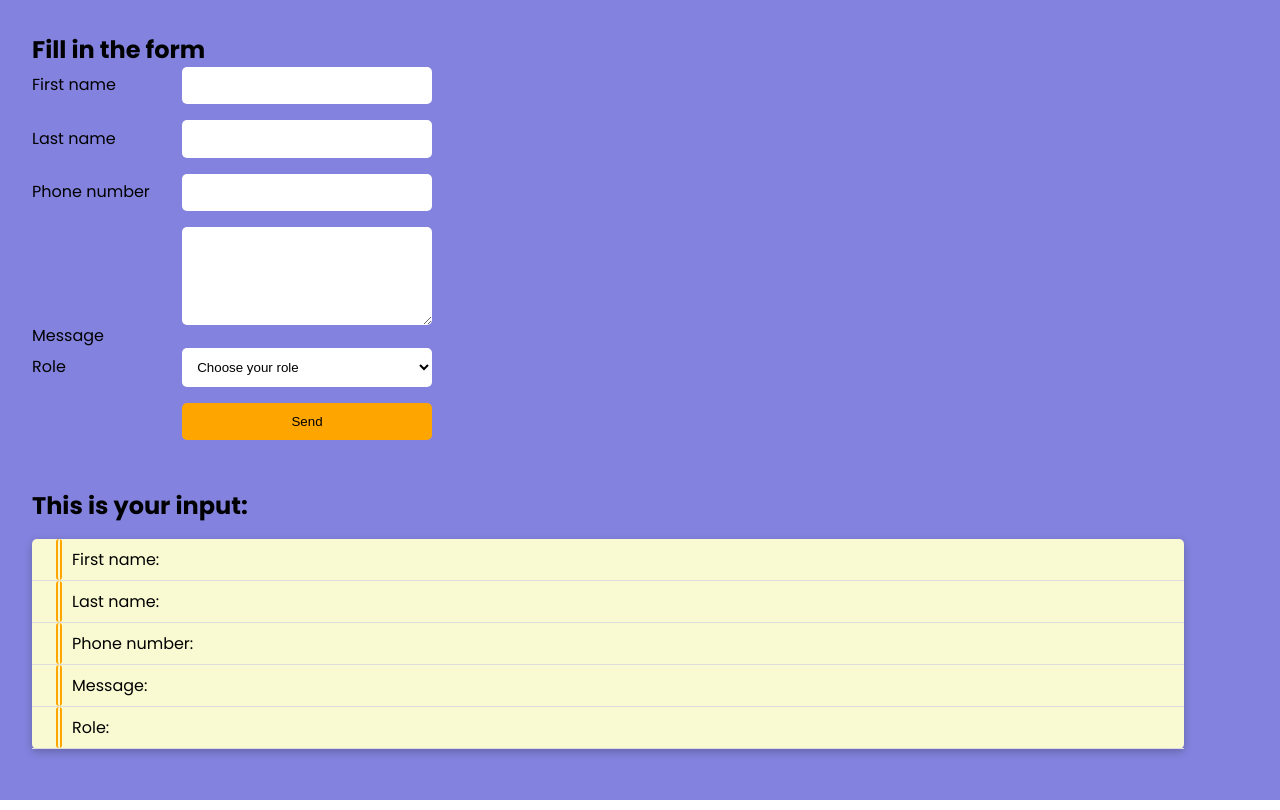
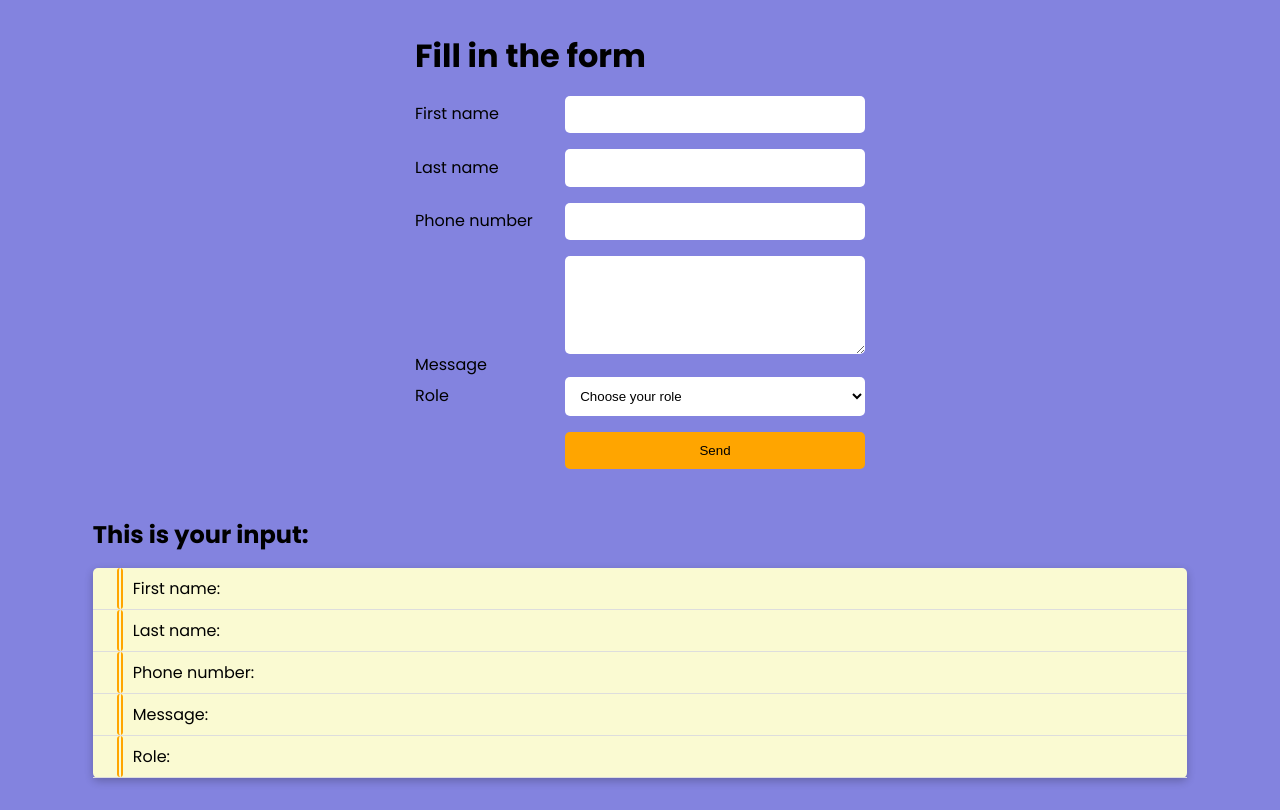
Before and after one commit to Duyen-codes/react22k-notes, a React (Create React App) app: page / in a window 1280 px wide. Built offline with nearby package versions, Linux system fonts and the light colour scheme.

Commit message:
centered form and view section, mobile responsive

```diff
--- a/src/App.js
+++ b/src/App.js
@@ -12,6 +12,7 @@ class App extends Component {
     message: "",
     role: "",
     showPopup: false,
+    isValid: true,
   };
 
   handleInputChange = (e) => {
@@ -23,6 +24,10 @@ class App extends Component {
   handleFormSubmit = (e) => {
     e.preventDefault();
     console.log("form submitted");
+    // if (e.target.value.trim().length === 0) {
+    //   this.setState({ isValid: !this.state.isValid });
+    //   return;
+    // }
     this.setState({ showPopup: !this.state.showPopup });
   };
 
@@ -32,7 +37,6 @@ class App extends Component {
         <Form
           onChange={this.handleInputChange}
           onSubmit={this.handleFormSubmit}
-          onClick={this.toggleModal}
         />
         <View
           firstName={this.state.firstName}
--- a/src/App.module.css
+++ b/src/App.module.css
@@ -1,4 +1,6 @@
 .App {
   padding: 2rem;
   position: relative;
+  display: flex;
+  flex-direction: column;
 }
--- a/src/components/Form.js
+++ b/src/components/Form.js
@@ -3,10 +3,11 @@ import styles from "./Form.module.css";
 
 const Form = (props) => {
   return (
-    <div>
-      <h2>Fill in the form</h2>
+    <div className={styles["form-container"]}>
+      <h2 className={styles.formTitle}>Fill in the form</h2>
       <form>
-        <div>
+        {/* ${!isValid ? "invalid" : ""} */}
+        <div className={styles["form-control"]}>
           <label htmlFor="firstName">First name</label>
           <input
             autoComplete="off"
@@ -16,7 +17,7 @@ const Form = (props) => {
             onChange={props.onChange}
           />
         </div>
-        <div>
+        <div className={styles["form-control"]}>
           <label htmlFor="lastName">Last name</label>
           <input
             autoComplete="off"
@@ -26,7 +27,7 @@ const Form = (props) => {
             onChange={props.onChange}
           />
         </div>
-        <div>
+        <div className={styles["form-control"]}>
           <label htmlFor="phoneNumber">Phone number</label>
           <input
             autoComplete="off"
@@ -36,7 +37,7 @@ const Form = (props) => {
             onChange={props.onChange}
           />
         </div>
-        <div>
+        <div className={styles["form-control"]}>
           <label htmlFor="message">Message</label>
           <textarea
             autoComplete="off"
@@ -47,7 +48,7 @@ const Form = (props) => {
             onChange={props.onChange}
           ></textarea>
         </div>
-        <div>
+        <div className={styles["form-control"]}>
           <label htmlFor="role">Role</label>
           <select name="role" id="role" onChange={props.onChange}>
             <option value="">Choose your role</option>
--- a/src/components/Form.module.css
+++ b/src/components/Form.module.css
@@ -1,3 +1,12 @@
+.form-container {
+  align-self: center;
+}
+
+.formTitle {
+  margin-bottom: 1rem;
+  font-size: 2rem;
+}
+
 form label {
   display: inline-block;
   width: 150px;
@@ -6,7 +15,7 @@ form label {
 input,
 textarea,
 select {
-  width: 250px;
+  width: 300px;
   padding: 0.7rem;
   margin-bottom: 1rem;
   background: white;
@@ -16,14 +25,22 @@ select {
 
 form button {
   background-color: orange;
-  width: 250px;
+  width: 300px;
   padding: 0.7rem;
   border-radius: 5px;
   margin-left: 150px;
   cursor: pointer;
 }
 
-@media screen and (max-width: 400px) {
+.form-control.invalid input {
+  border-color: red;
+}
+
+.form-control.invalid label {
+  color: red;
+}
+
+@media screen and (max-width: 500px) {
   form button {
     margin-left: 0;
   }
--- a/src/components/View.module.css
+++ b/src/components/View.module.css
@@ -1,6 +1,7 @@
 .view-container {
   margin-top: 3rem;
-  max-width: 90vw;
+  width: 90%;
+  align-self: center;
 }
 
 .view-content {
```
